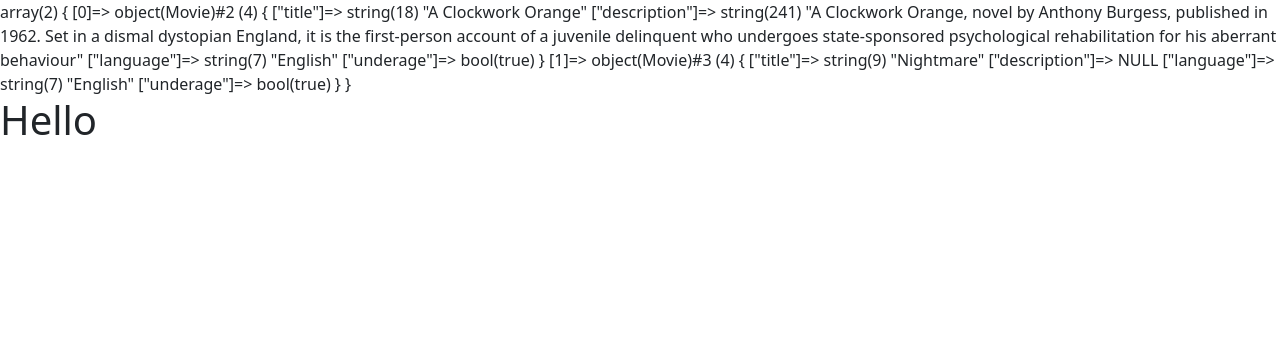
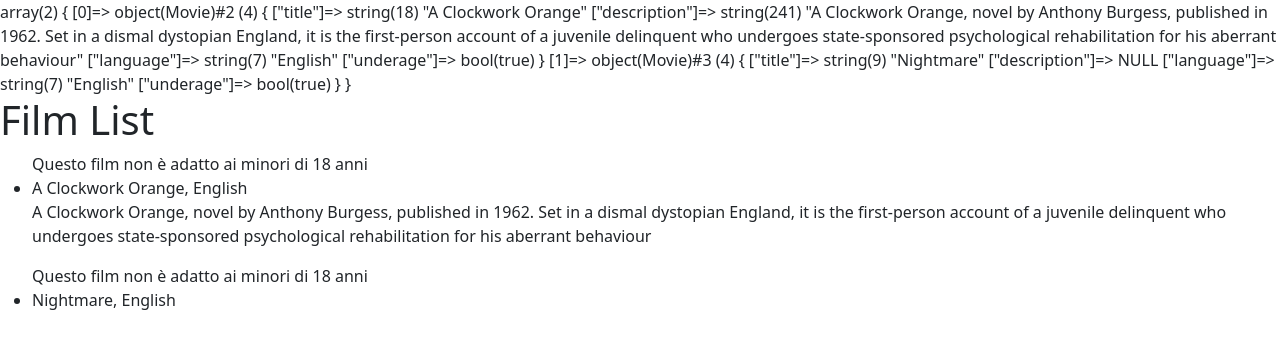
Before and after one commit to AlbertoArrighetti/php-oop-1, a PHP site: page / in a window 1280 px wide. Shown: the top 349 px of the page. Run offline with PHP 8.4, Linux system fonts and the light colour scheme.

Commit message:
visualizzazione a schermo

```diff
--- a/index.php
+++ b/index.php
@@ -79,9 +79,28 @@
 </head>
 <body>
 
-    <h1>Hello</h1>
+    <h1>Film List</h1>
+
+    <ul>
+        <?php
+        foreach ($movies as $currentMovie) {
+
+            echo "
+            <li class='mb-3'>
+                " . $currentMovie->title . ", ". $currentMovie->language ." <br>
+                "
+                . $currentMovie?->description .
+
+                $currentMovie->isUnderAge() .
+                "
 
 
+            </li>
+            ";
+
+        }
+        ?>
+    </ul>
 
 
     <!-- bootstrap -->
```
